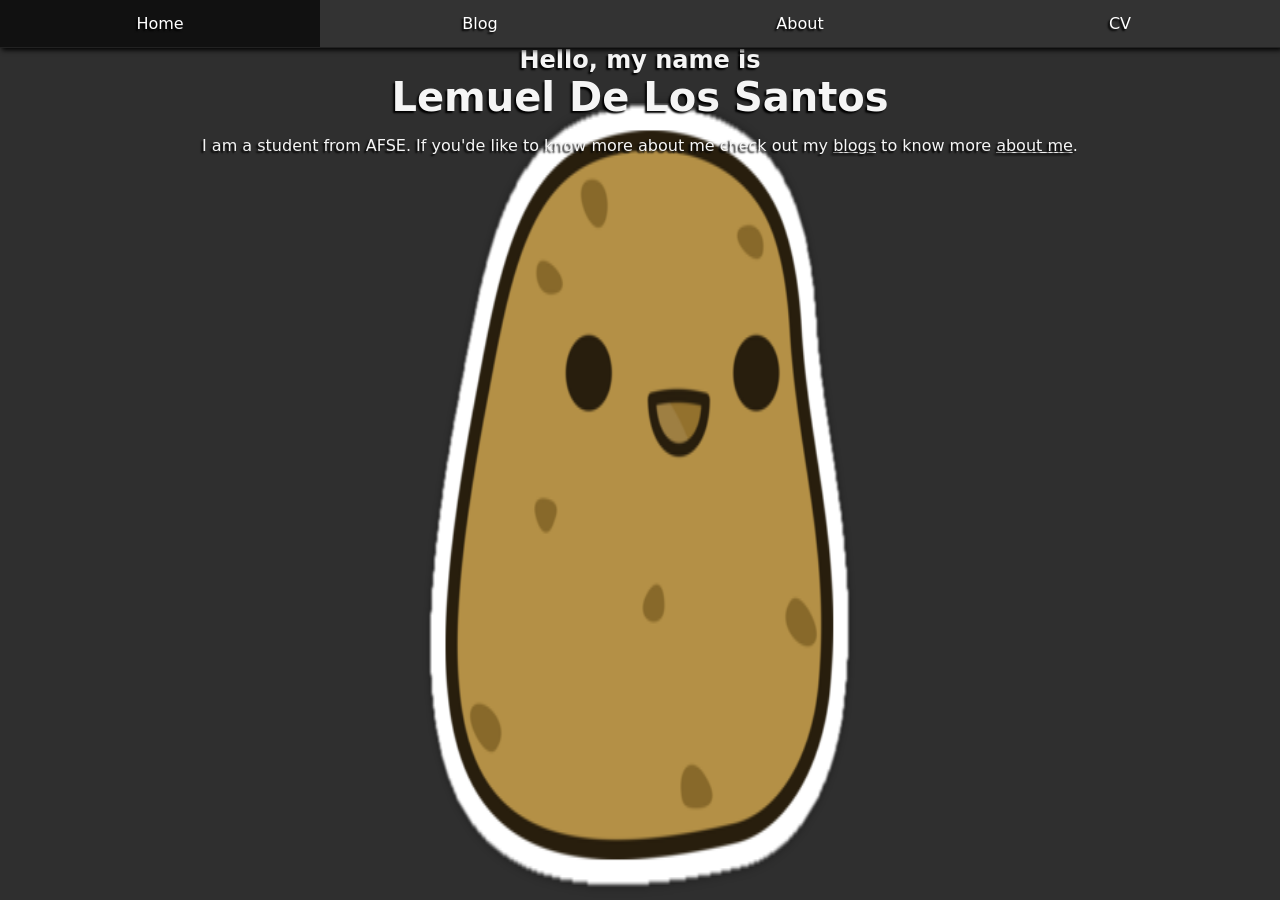
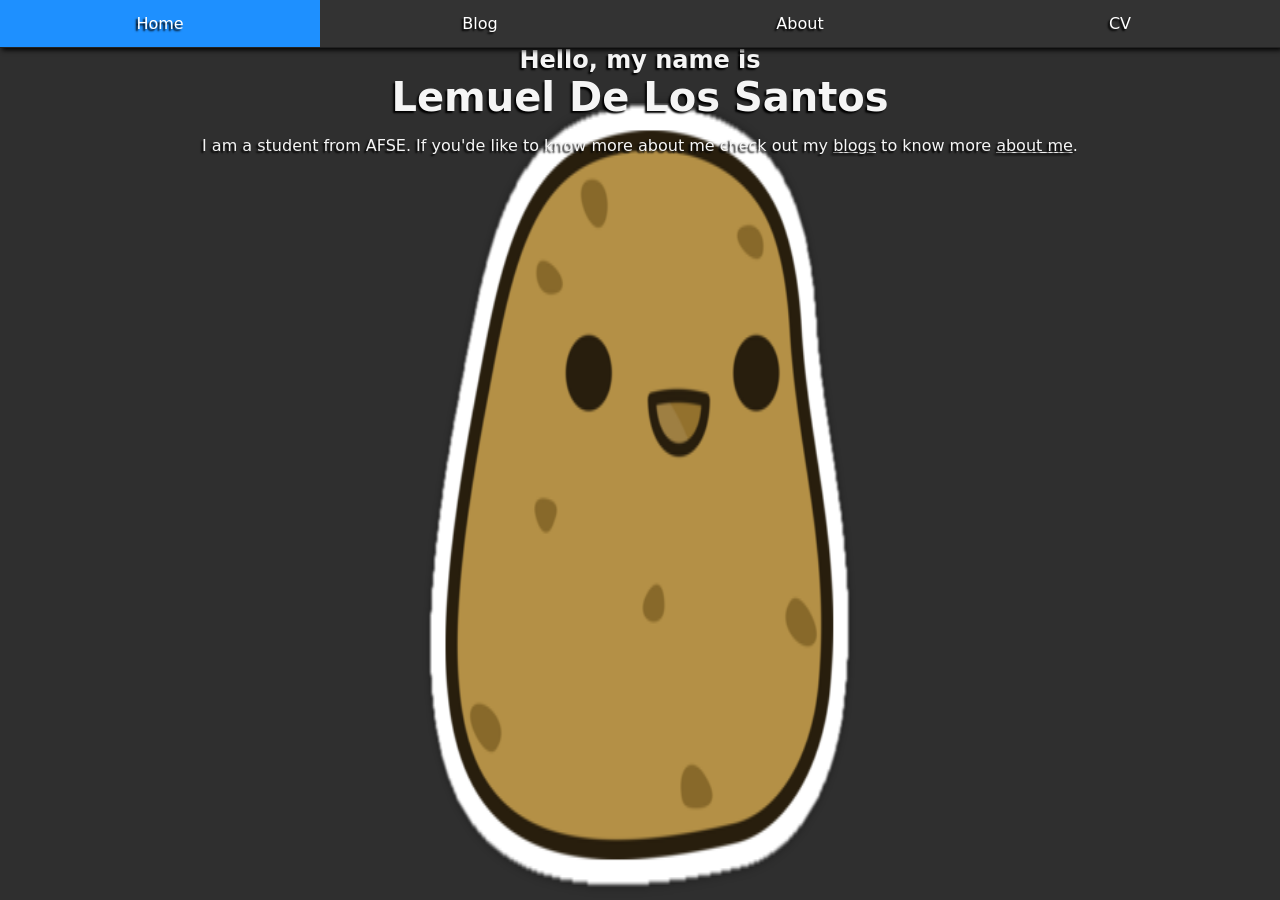
Before and after one commit to lemueldls/lemueld6200.github.io, a Jekyll site: the page built from index.html, in a window 1280 px wide. Built offline with Jekyll 4.4.1, drawn with Linux system fonts in a browser that asks for light colours.

Commit message:
Update main.css

```diff
--- a/css/main.css
+++ b/css/main.css
@@ -37,7 +37,7 @@ li a {
     text-decoration: none;
 }
 
-li a:hover {
+li a:hover:not(.active) {
     background-color: #111;
 }
 .menu {
@@ -53,7 +53,6 @@ li a:hover {
 	height:100%;
 	background:#333;
 }
-
 .active {
     background-color:dodgerblue;
 }
```
